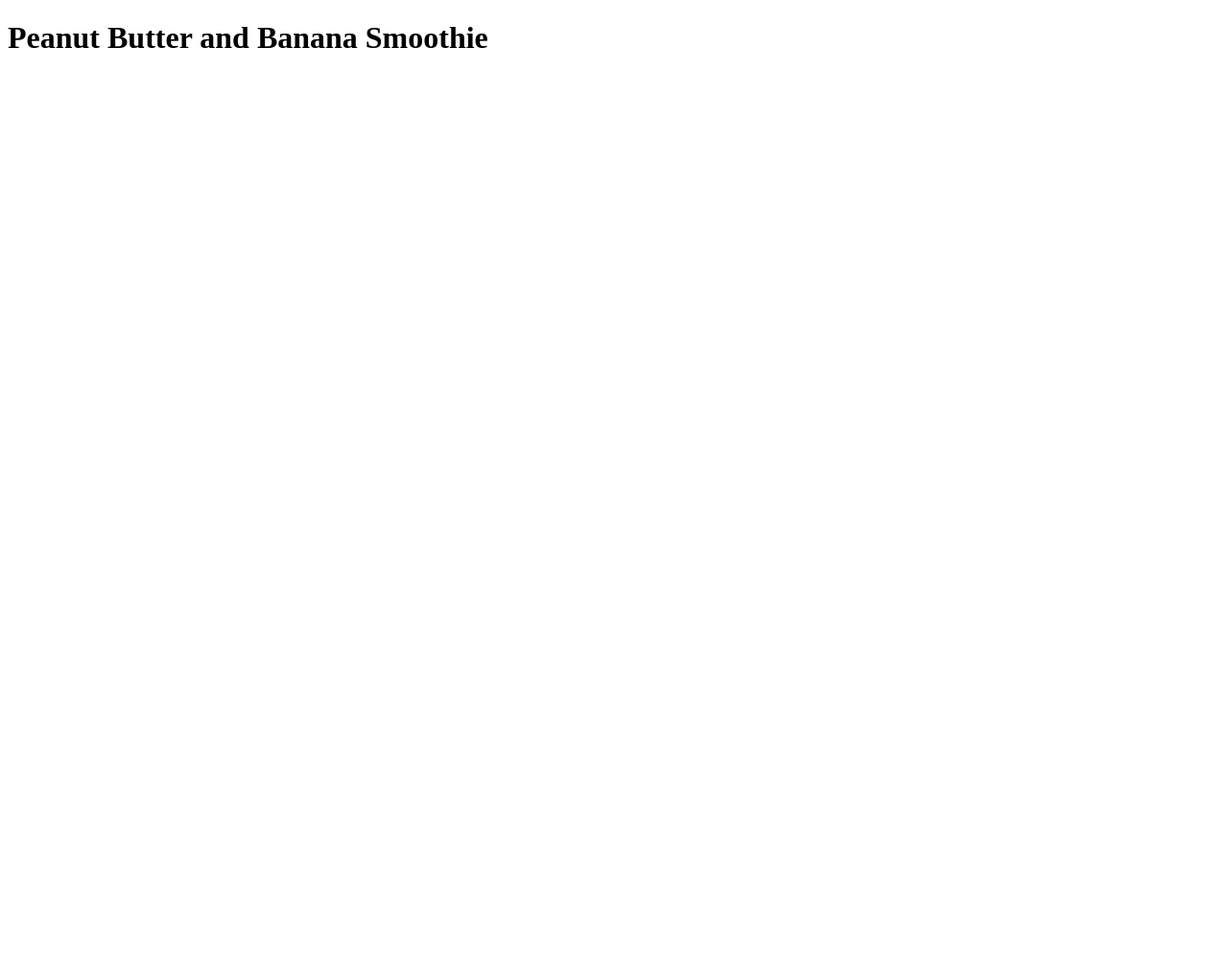
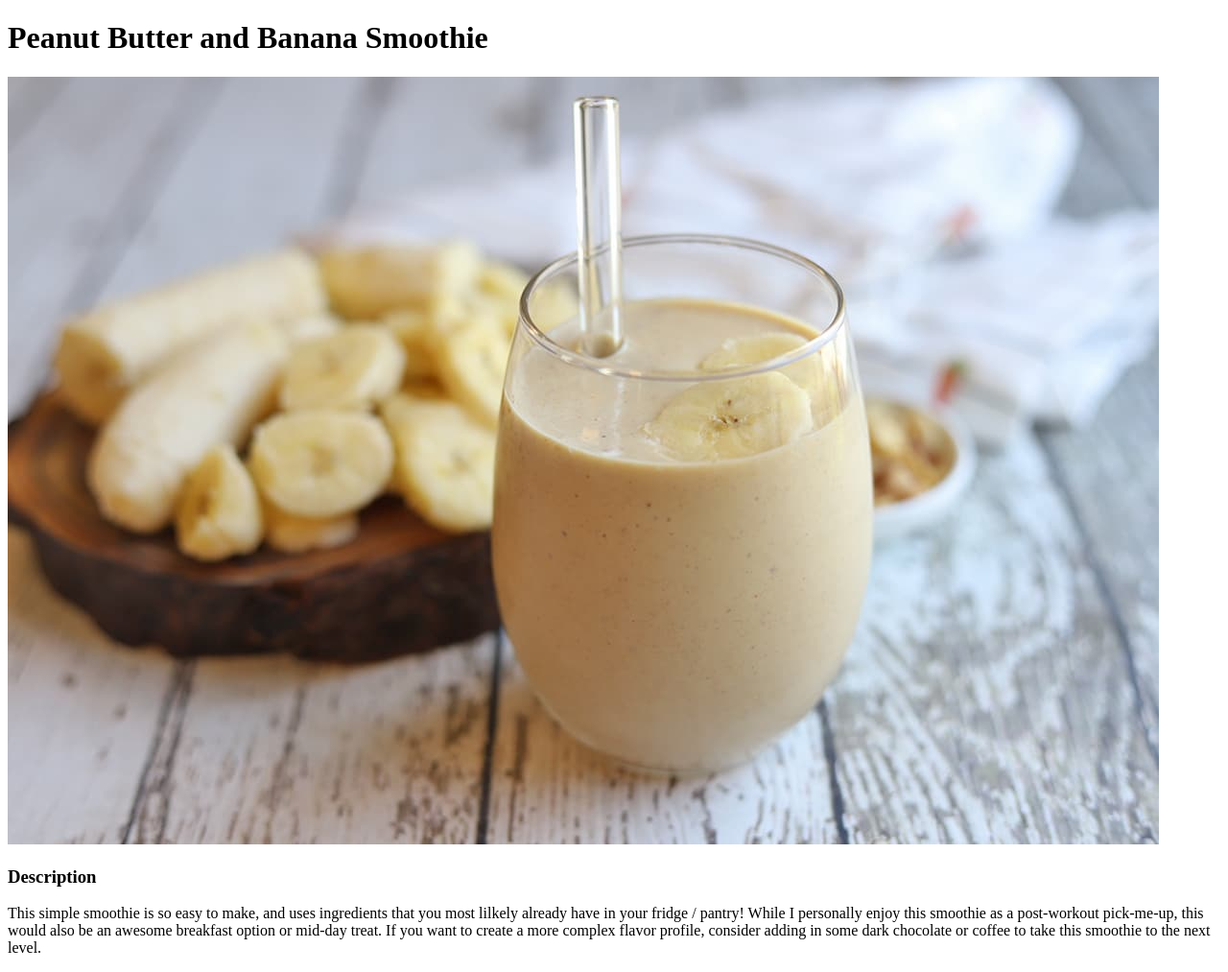
Before and after one commit to MadisonOwens216/odin-recipes, a plain HTML site: page recipes/pb-bananasmoothie.html in a window 1280 px wide. Shown: the whole page at 96% size. Before the commit the page ends 800 px from the top, so only its background shows below. Drawn offline with Linux system fonts and the light colour scheme.

Commit message:
add photo and description to pb-bananasmoothie.html and add media file to recipes directory

```diff
--- a/recipes/pb-bananasmoothie.html
+++ b/recipes/pb-bananasmoothie.html
@@ -8,5 +8,10 @@
 </head>
 <body>
     <h1> Peanut Butter and Banana Smoothie </h1>
+    <img src="media/pbsmoothiepic.jpg" alt="picture of a peanut butter banana smoothie">
+    <h3> Description </h3>
+    <p> This simple smoothie is so easy to make, and uses ingredients that you most lilkely already have in your fridge / pantry!
+        While I personally enjoy this smoothie as a post-workout pick-me-up, this would also be an awesome breakfast option or mid-day treat.
+        If you want to create a more complex flavor profile, consider adding in some dark chocolate or coffee to take this smoothie to the next level. </p>
 </body>
 </html>
```
Also changed, not shown: recipes/media/pbsmoothiepic.jpg (added).
